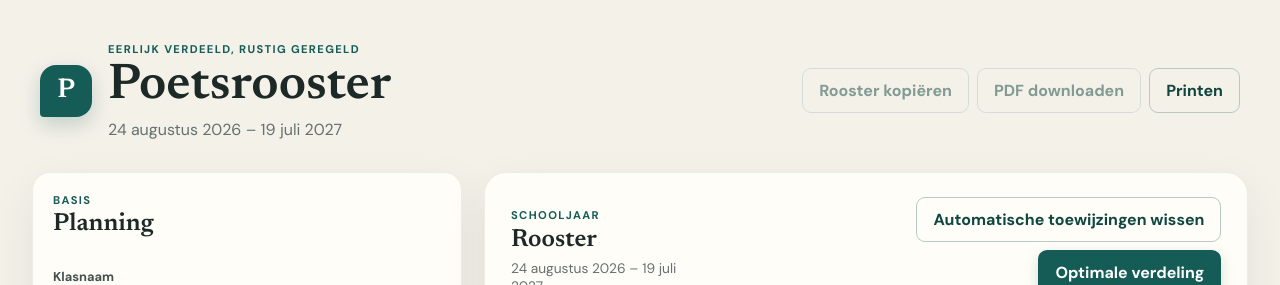
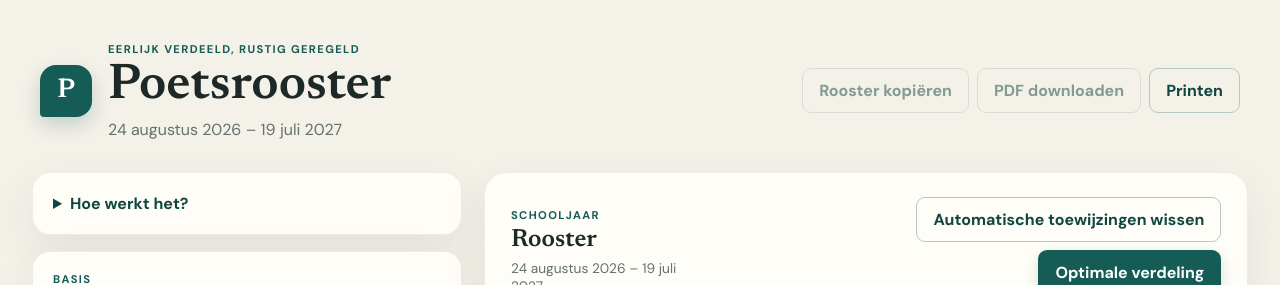
Before and after one commit to ralfvd/poetsrooster, a React (Vite) app: page / in a window 1280 px wide. Shown: the top 285 px of the page. Built offline with nearby package versions, Linux system fonts and the light colour scheme; no server answers.

Commit message:
Add concise parent guide

```diff
--- a/src/App.tsx
+++ b/src/App.tsx
@@ -1,6 +1,7 @@
 import { useEffect, useMemo, useState } from "react";
 import { ClassEditor } from "./components/ClassEditor";
 import { ExceptionEditor } from "./components/ExceptionEditor";
+import { ParentGuide } from "./components/ParentGuide";
 import { ScheduleSettings } from "./components/ScheduleSettings";
 import { ScheduleTable } from "./components/ScheduleTable";
 import { SchoolExceptionEditor } from "./components/SchoolExceptionEditor";
@@ -303,6 +304,7 @@ export default function App() {
 
       <main className="main-layout">
         <aside className="sidebar no-print">
+          <ParentGuide />
           <ScheduleSettings settings={state.settings} onChange={updateSettings} onGenerate={generate} />
           <SchoolExceptionEditor
             schoolFile={schoolFile}
--- /dev/null
+++ b/src/components/ParentGuide.tsx
@@ -0,0 +1,14 @@
+export function ParentGuide() {
+  return (
+    <details className="panel parent-guide">
+      <summary>Hoe werkt het?</summary>
+      <ol>
+        <li>Stel de klas, periode en poetsdagen in.</li>
+        <li>Maak de leerlingvelden en vul de namen in.</li>
+        <li>Voeg vrije dagen voor deze klas toe.</li>
+        <li>Kies <strong>Poetsdagen genereren</strong> en daarna <strong>Optimale verdeling</strong>.</li>
+        <li>Controleer, pas eventueel handmatig aan en download of print het rooster.</li>
+      </ol>
+    </details>
+  );
+}
--- a/src/styles/app.css
+++ b/src/styles/app.css
@@ -63,6 +63,9 @@ table { width: 100%; border-collapse: collapse; }
 .content { display: grid; gap: 1.4rem; min-width: 0; }
 .panel, .schedule-card, .statistics-section { background: var(--paper); border: 1px solid rgb(29 41 39 / 8%); box-shadow: var(--shadow); }
 .panel { padding: 1.25rem; border-radius: 18px; }
+.parent-guide summary { color: var(--brand-dark); font-weight: 800; cursor: pointer; }
+.parent-guide ol { margin: .9rem 0 0; padding-left: 1.2rem; color: var(--muted); font-size: .8rem; line-height: 1.5; }
+.parent-guide li + li { margin-top: .3rem; }
 .section-heading { margin-bottom: 1rem; }
 .row-heading { display: flex; align-items: center; justify-content: space-between; }
 .count-badge { min-width: 2rem; padding: .25rem .55rem; border-radius: 99px; color: var(--brand); background: var(--brand-soft); text-align: center; font-weight: 800; }
```
Also changed, not shown: 2 other files (tests, documents, lock files or other folders).
